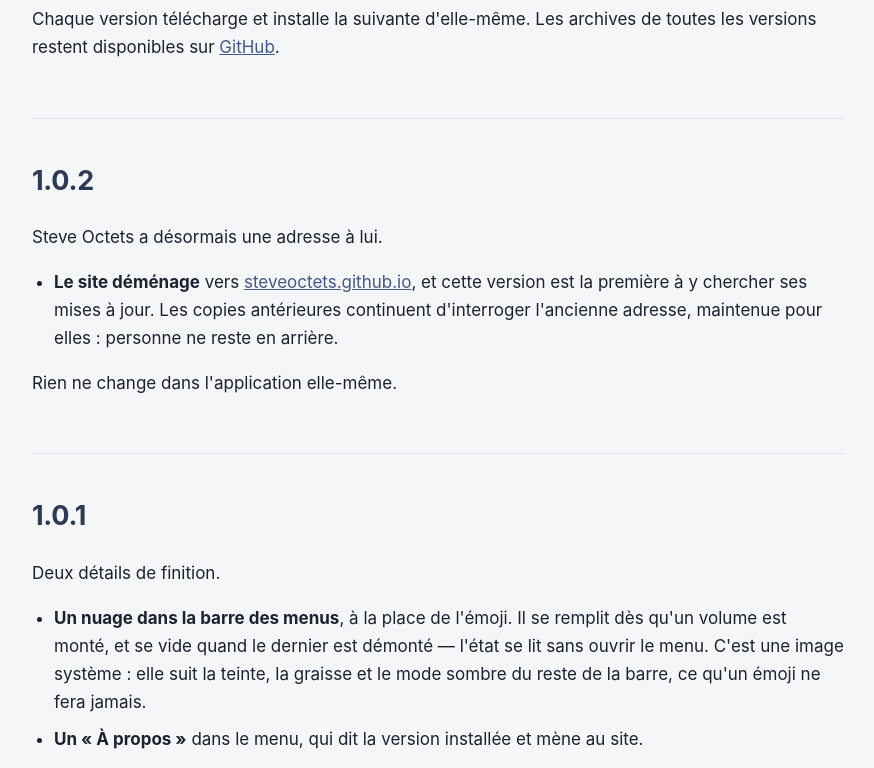
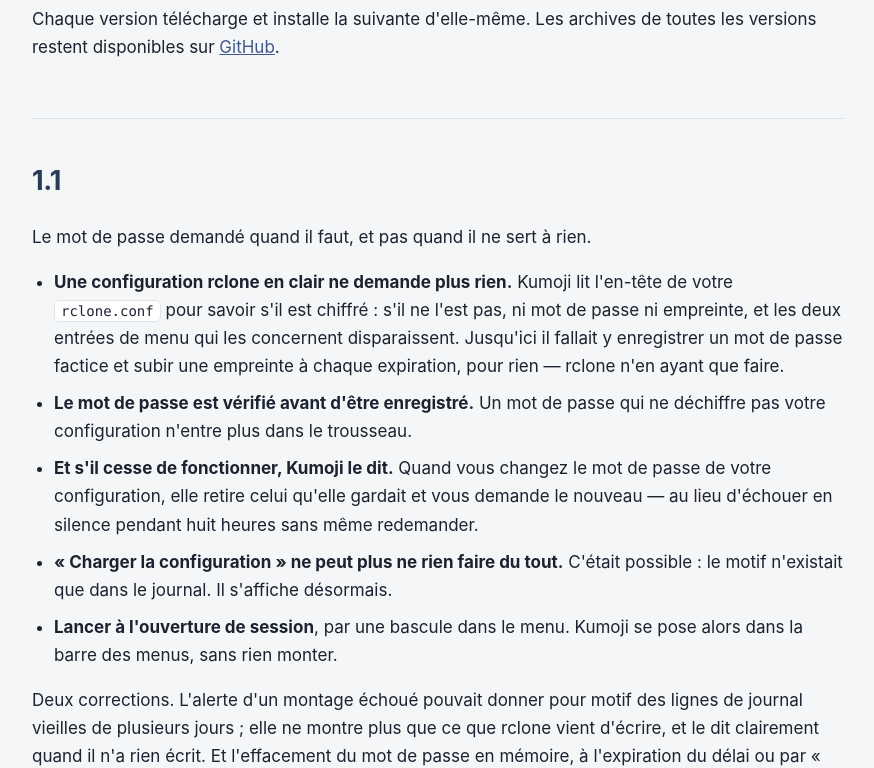
Before and after one commit to steveoctets/kumoji, a plain HTML site: page docs/versions.html in a window 1280 px wide. Shown: the part 190-958 px from the top of the page, without its empty margins (202-1076 px from the left). Drawn offline with Linux system fonts and the light colour scheme.

Commit message:
Kumoji 1.1

```diff
--- a/docs/versions.html
+++ b/docs/versions.html
@@ -23,6 +23,38 @@
         les versions restent disponibles sur
         <a href="https://github.com/steveoctets/kumoji/releases">GitHub</a>.
     </p>
+</section>
+
+<section>
+    <h2>1.1</h2>
+<p>Le mot de passe demandé quand il faut, et pas quand il ne sert à rien.</p>
+<ul>
+    <li><strong>Une configuration rclone en clair ne demande plus rien.</strong> Kumoji lit
+    l'en-tête de votre <code>rclone.conf</code> pour savoir s'il est chiffré : s'il ne l'est
+    pas, ni mot de passe ni empreinte, et les deux entrées de menu qui les concernent
+    disparaissent. Jusqu'ici il fallait y enregistrer un mot de passe factice et subir une
+    empreinte à chaque expiration, pour rien — rclone n'en ayant que faire.</li>
+
+    <li><strong>Le mot de passe est vérifié avant d'être enregistré.</strong> Un mot de passe
+    qui ne déchiffre pas votre configuration n'entre plus dans le trousseau.</li>
+
+    <li><strong>Et s'il cesse de fonctionner, Kumoji le dit.</strong> Quand vous changez le
+    mot de passe de votre configuration, elle retire celui qu'elle gardait et vous demande le
+    nouveau — au lieu d'échouer en silence pendant huit heures sans même redemander.</li>
+
+    <li><strong>« Charger la configuration » ne peut plus ne rien faire du tout.</strong>
+    C'était possible : le motif n'existait que dans le journal. Il s'affiche désormais.</li>
+
+    <li><strong>Lancer à l'ouverture de session</strong>, par une bascule dans le menu. Kumoji
+    se pose alors dans la barre des menus, sans rien monter.</li>
+</ul>
+<p>
+    Deux corrections. L'alerte d'un montage échoué pouvait donner pour motif des lignes de
+    journal vieilles de plusieurs jours ; elle ne montre plus que ce que rclone vient
+    d'écrire, et le dit clairement quand il n'a rien écrit. Et l'effacement du mot de passe en
+    mémoire, à l'expiration du délai ou par « Verrouiller maintenant », ne l'effaçait pas
+    réellement.
+</p>
 </section>
 
 <section>
```
Also changed, not shown: docs/appcast.xml (+67 -0 lines), docs/index.html (+2 -2 lines).
